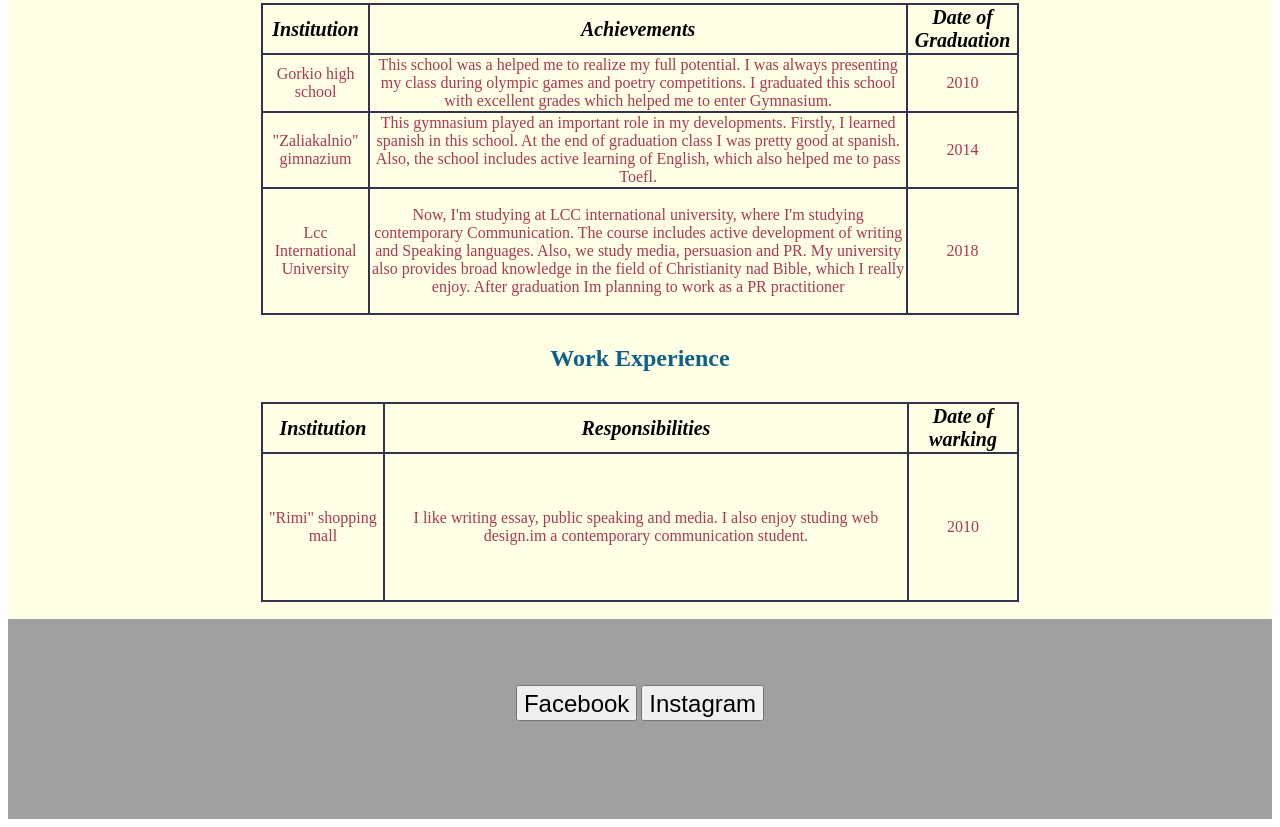
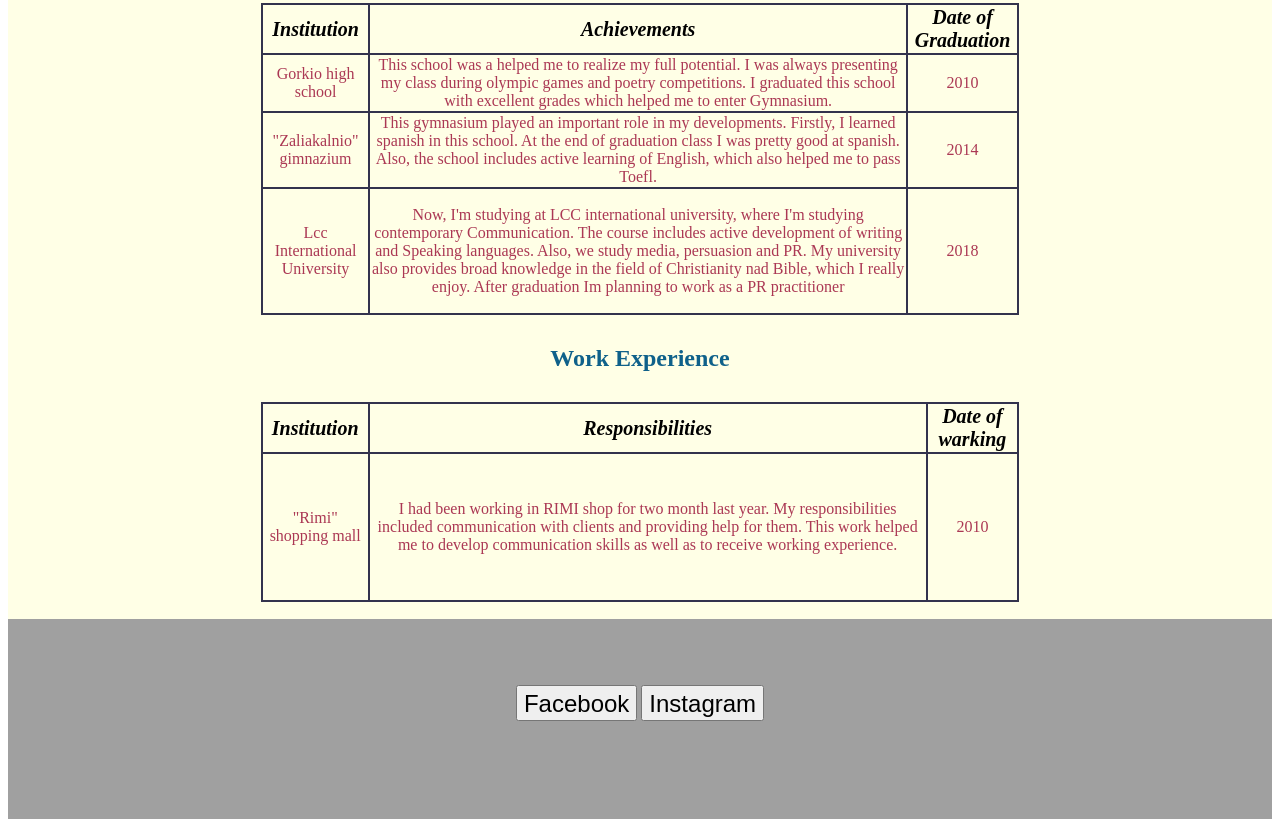
Before and after one commit to viktor19967/newrepository, a plain HTML site: page resume.html in a window 1280 px wide. Shown: the part 685-1512 px from the top of the page. Drawn offline with Linux system fonts and the light colour scheme; files whose address does not match are found by name.

Commit message:
Update resume.html

```diff
--- a/resume.html
+++ b/resume.html
@@ -203,9 +203,7 @@ margin: 0 auto;
             <tbody>
                 <tr>
                     <td>"Rimi" shopping mall</td>
-                    <td>I like writing essay, public speaking and media.
-					I also enjoy studing web design.im a contemporary
-					communication student. </td>
+                    <td>I had been working in RIMI shop for two month last year. My responsibilities included communication with clients and providing help for them. This work helped me to develop communication skills as well as to receive working experience. </td>
 					<td>2010</td>
 
                 </tr>
```
